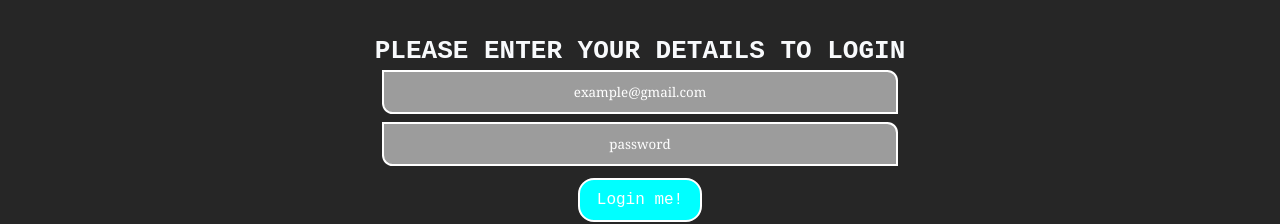
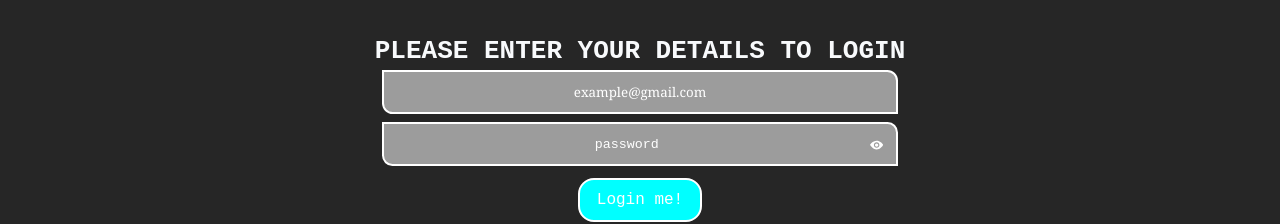
Before and after one commit to Coquixo/React-Group-Project, a React (Create React App) app: page /login in a window 1280 px wide. Shown: the part 311-535 px from the top of the page. Built offline with nearby package versions, Linux system fonts and the light colour scheme.

Commit message:
changes in Login and Login.scss

```diff
--- a/src/containers/User/Login/Login.jsx
+++ b/src/containers/User/Login/Login.jsx
@@ -8,6 +8,9 @@ import { loginUser } from "../../../services/apiCalls";
 import { errorCheck } from "../../../services/errorManage";
 import "./Login.scss";
 
+import EyeIcon from "../../../components/icons/EyeIcon";
+import EyeSlashIcon from "../../../components/icons/EyeSlashIcon";
+
 const Login = () => {
   const dataBase = "http://localhost:3000/";
 
@@ -17,6 +20,8 @@ const Login = () => {
   const dispatch = useDispatch(); //Esto me permitirá usar el dispatch en cualquier momento en la Aplicacion para despachar ACCIONES de REDUX
 
   const userReduxCredentials = useSelector(userData); //Aqui estamos guardando el ALMACEN de REDUX en userReduxCredentials.
+
+
 
   //Hooks:
   //Hooks de credenciales de usuario:
@@ -29,6 +34,9 @@ const Login = () => {
     emailError: "",
     passwordError: "",
   });
+
+  //HookPassword
+  const [passwordShown, setPasswordShown] = useState(false);
 
   // HANDLERS
   const inputHandler = (e) => {
@@ -129,10 +137,17 @@ const Login = () => {
   //     }, 1000);
 
   // }
+
+  //PASSWORD-EYE
+  const togglePassword = () => {
+    setPasswordShown(!passwordShown);
+  };
+
   return (
     <div className="loginDesign">
       <div className="inputsContainer">
         <h1 className="">PLEASE ENTER YOUR DETAILS TO LOGIN</h1>
+        <div>
           <input
             type="email"
             name="email"
@@ -146,8 +161,10 @@ const Login = () => {
             }
           />
           <div className="errorMessage">{userError.emailError}</div>
+        </div>
+        <div className="inputLogin">
           <input
-          type="password"
+            type={passwordShown ? "text" : "password"}
             name="password"
             placeholder="password"
             onChange={(e) => inputHandler(e)}
@@ -156,11 +173,20 @@ const Login = () => {
             }
             className={
               userError.passwordError === ""
-              ? "inputLogin"
-              : "inputLogin inputLoginError"
+                ? "inputDesign"
+                : "inputDesign inputLoginError"
             }
+
           />
+          {passwordShown ? (
+            <EyeSlashIcon classes="eyeIcon" onClick={togglePassword} />
+          ) : (
+            <EyeIcon classes="eyeIcon" onClick={togglePassword} />
+          )}
+
+        </div>
         <div className="errorMessage">{userError.passwordError}</div>
+
       </div>
       <div onClick={() => logMe()} className="buttonDesign">
         Login me!
--- a/src/containers/User/Login/Login.scss
+++ b/src/containers/User/Login/Login.scss
@@ -53,6 +53,7 @@
   height: 5vh;
   display: flex;
   text-align: center;
+  align-items: center;
   border-top-right-radius: 0.8em;
   border-bottom-left-radius: 0.8em;
   border: 2px solid white;
@@ -73,3 +74,25 @@
   color: red;
   font-size: small;
 }
+
+.eyeIcon {
+  justify-self: end;
+  margin-right: 1em;
+  fill: white;
+  cursor: pointer;
+  user-select: none;
+}
+
+
+.inputDesign {
+  text-align: center;
+  background: none;
+  border: none;
+  width: 100%;
+}
+
+
+
+.inputDesign::placeholder{
+  color: rgb(255, 255, 255);
+}
```
Lines whose indentation alone changed are shown as unchanged.
